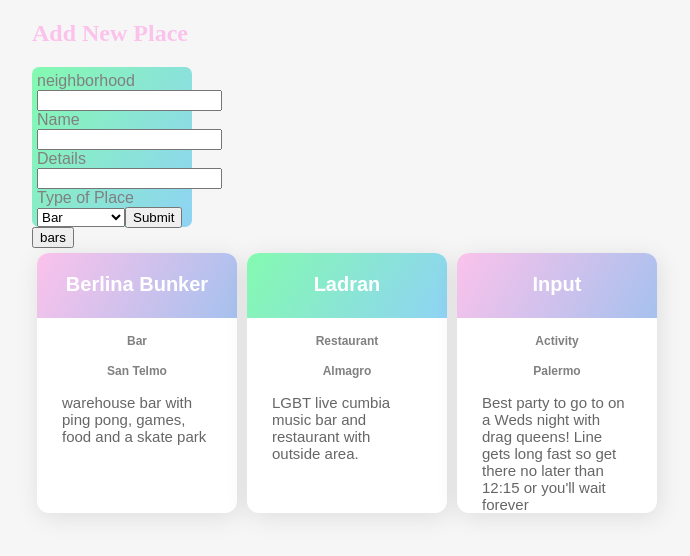
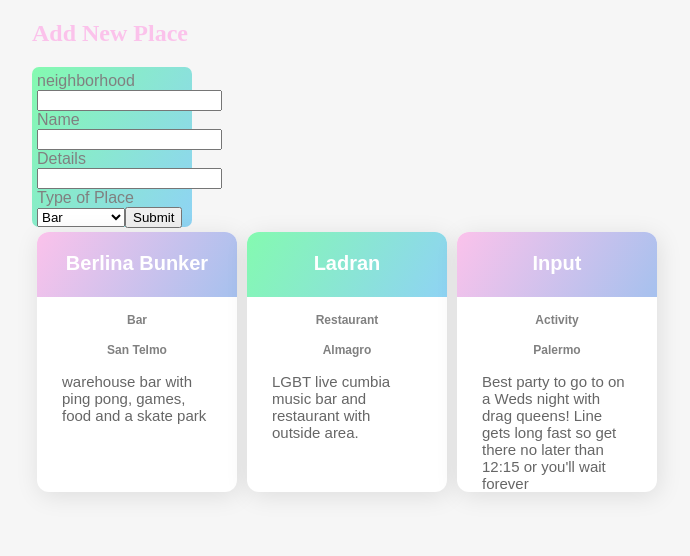
Before and after one commit to olessiap/Explore-BA, a React (Create React App) app: page / in a window 1280 px wide. Shown: the top 556 px of the page, without its empty margins (224-914 px from the left). Built offline with nearby package versions, Linux system fonts and the light colour scheme.

Commit message:
took out the conditional toggle for now

```diff
--- a/src/App.js
+++ b/src/App.js
@@ -64,7 +64,7 @@ class App extends Component {
     return(
       <div className="main">
         <Form handleSubmit={this.handleSubmit} />
-        <Toggle handleClick={this.handleClick} />
+        {/* <Toggle handleClick={this.handleClick} /> */}
         <PlaceCards placesData={places} removePlace={this.removePlace} />
       </div>
 
--- a/src/Toggle.js
+++ b/src/Toggle.js
@@ -18,7 +18,7 @@ class Toggle extends Component {
     render() {
         return(
             <button onClick={this.handleClick}>
-                {this.state.isToggleOn ? 'bars' : 'restaurants'}
+                {/* {this.state.isToggleOn ? 'bars' : 'restaurants'} */}
             </button>
         );
     }
```
